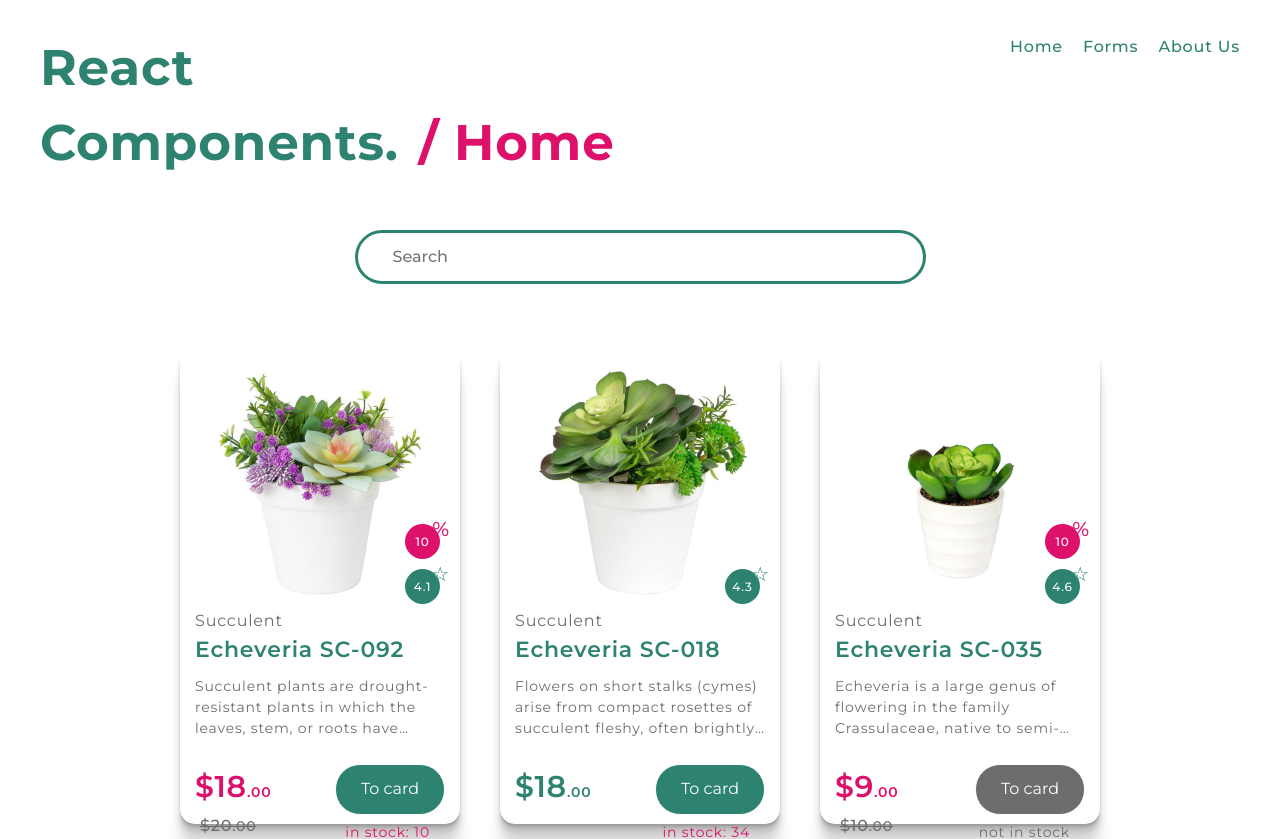
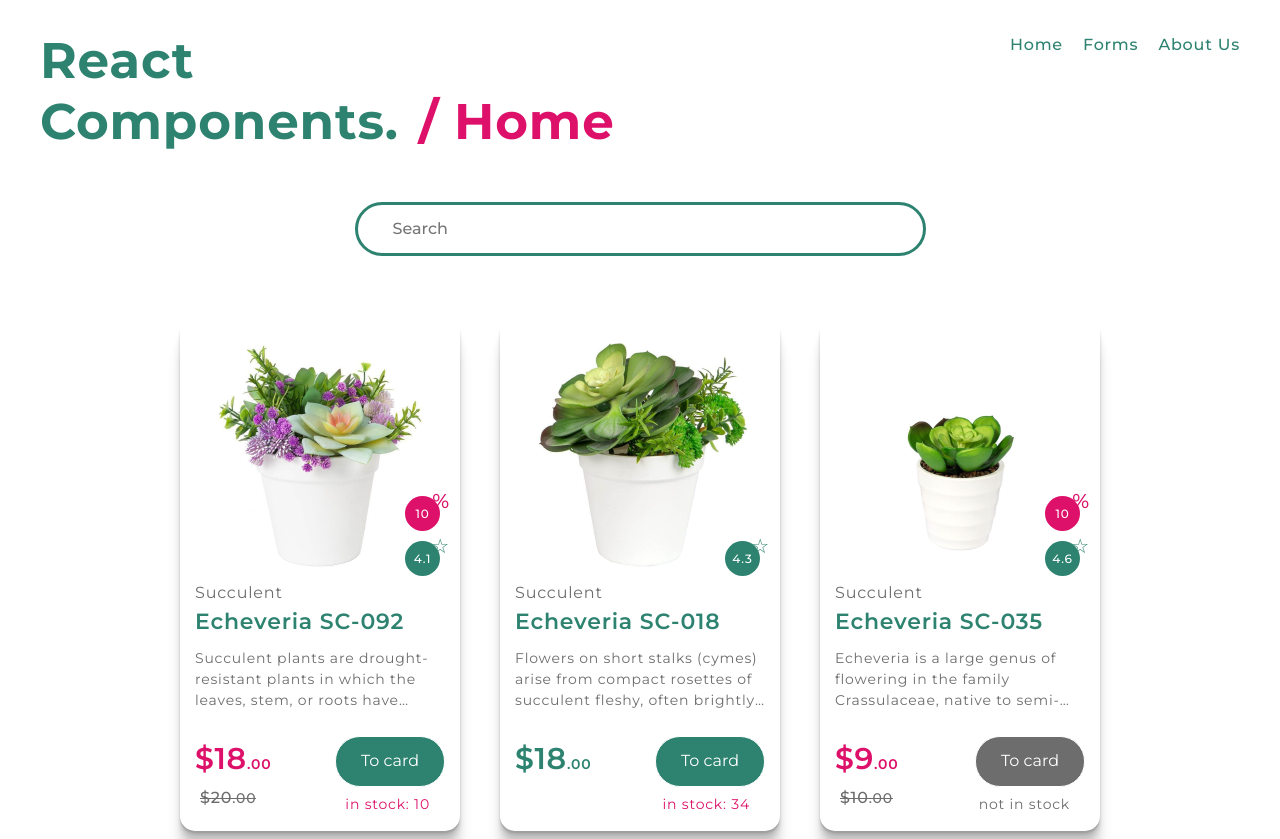
Before and after one commit to lexarudak/rs-react, a React (Vite) app in the folder components-and-forms/: page / in a window 1280 px wide. Shown: the top 839 px of the page. Built offline with nearby package versions, Linux system fonts and the light colour scheme.

Commit message:
fix: fix style errors

```diff
--- a/components-and-forms/src/components/appForm/appForm.tsx
+++ b/components-and-forms/src/components/appForm/appForm.tsx
@@ -114,7 +114,7 @@ class AppForm extends React.Component<AppFormProps> {
 
     setTimeout(() => {
       this.showPopup(false);
-    }, 1500);
+    }, 1000);
   }
 
   render(): React.ReactNode {
--- a/components-and-forms/src/style/components/_cards.scss
+++ b/components-and-forms/src/style/components/_cards.scss
@@ -7,7 +7,7 @@
 }
 
 .card {
-  height: 450px;
+  height: 485px;
   width: 250px;
   border-radius: 15px;
   box-shadow: $shadow;
--- a/components-and-forms/src/style/components/_form.scss
+++ b/components-and-forms/src/style/components/_form.scss
@@ -8,6 +8,7 @@
 
   &__border {
     padding: 40px;
+    margin-top: 30px;
     border-radius: 20px;
     border: none;
     box-shadow: $shadow;
--- a/components-and-forms/src/style/layout/_header.scss
+++ b/components-and-forms/src/style/layout/_header.scss
@@ -4,7 +4,7 @@
   align-items: flex-start;
   padding: 30px 0px;
   font-size: 50px;
-
+  line-height: normal;
 
 
   &__name {
```
